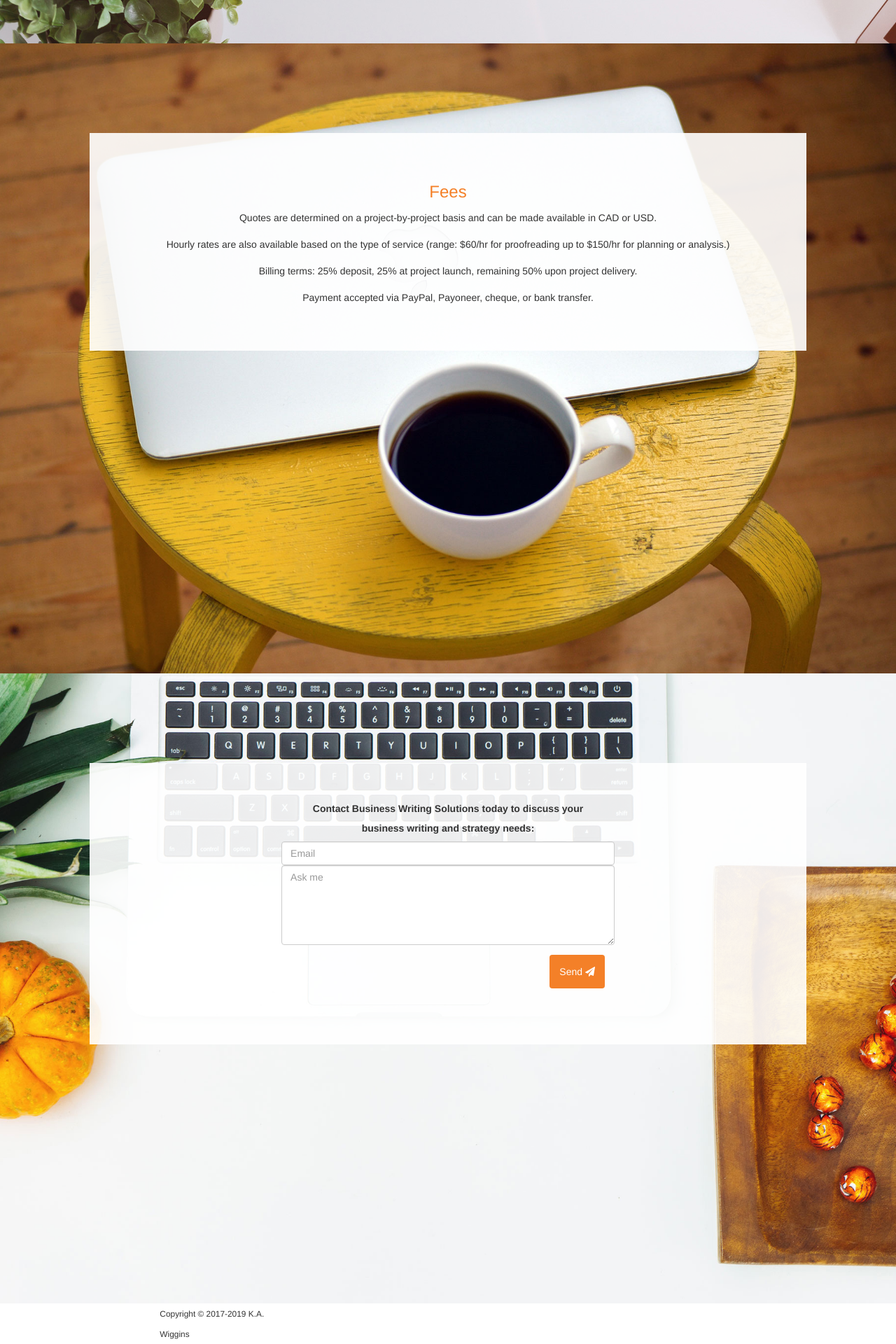
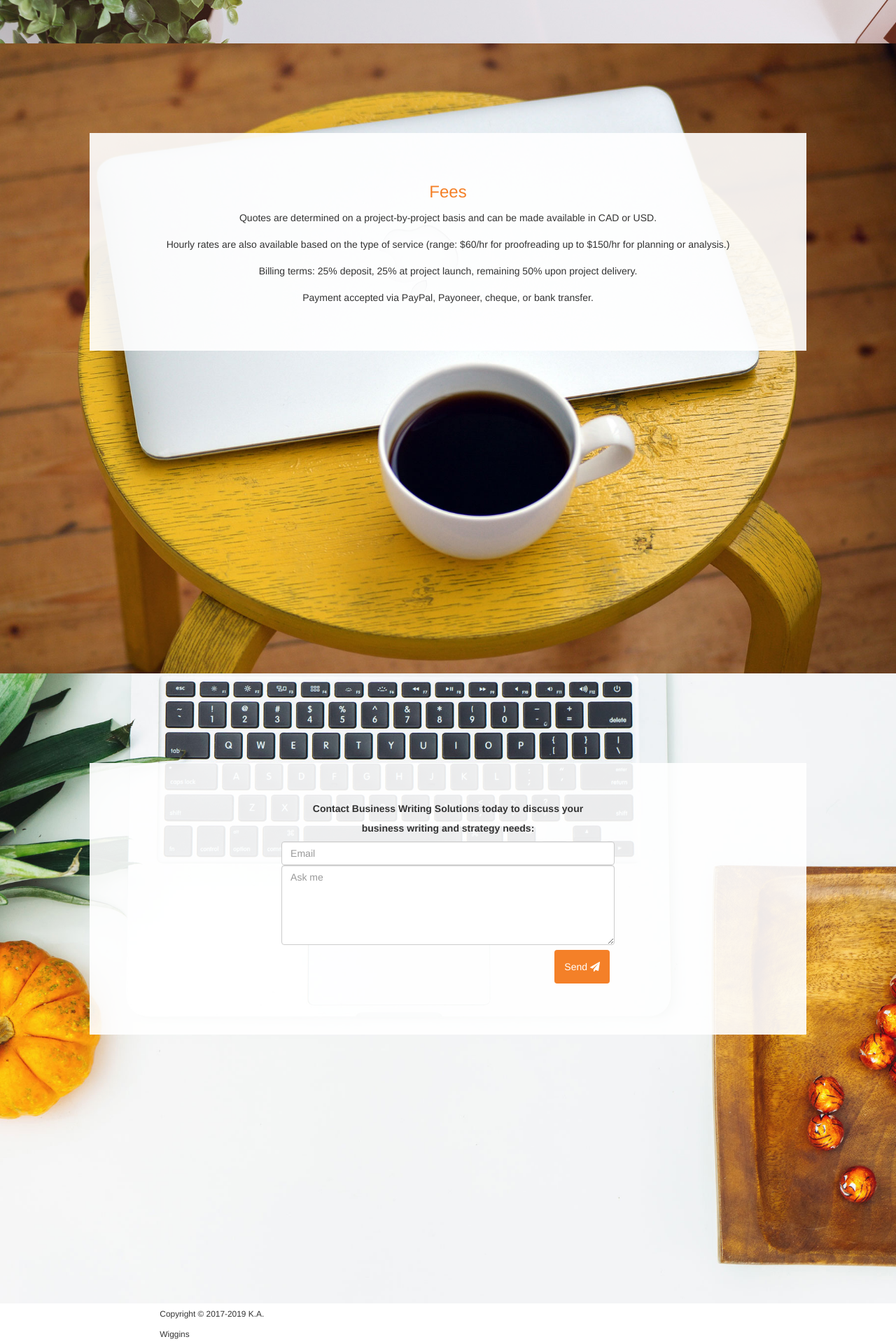
Before and after one commit to kaiewiggins/businesswriting, a Jekyll site: the page built from index.html, in a window 1280 px wide. Shown: the part 4031-5951 px from the top of the page at 70% size. Built offline with Jekyll 4.4.1, drawn with Linux system fonts in a browser that asks for light colours; nearby versions of some CDN libraries.

Commit message:
Update index.html

```diff
--- a/index.html
+++ b/index.html
@@ -334,7 +334,7 @@ title: US and Canadian Business Writing Solutions
 <div class="form-group">
     <input type="email" name="email" placeholder="Email" class="form-control">
   <textarea name="message" placeholder="Ask me" class="form-control" rows="5"></textarea>
-   <div align="right"> <button type="submit" class="btn btn-default" style="padding: 1em; margin: 1em; background-color: #f48028; border: none; color: white;">Send <i class="fa fa-send"></i></button>
+   <div align="right"> <button type="submit" class="btn btn-default" style="padding: 1em; margin: 0.5em; background-color: #f48028; border: none; color: white;">Send <i class="fa fa-send"></i></button>
 	</div>  </div><!--end form group-->
 </form>
     </div><!--end col-sm-6-->
```
